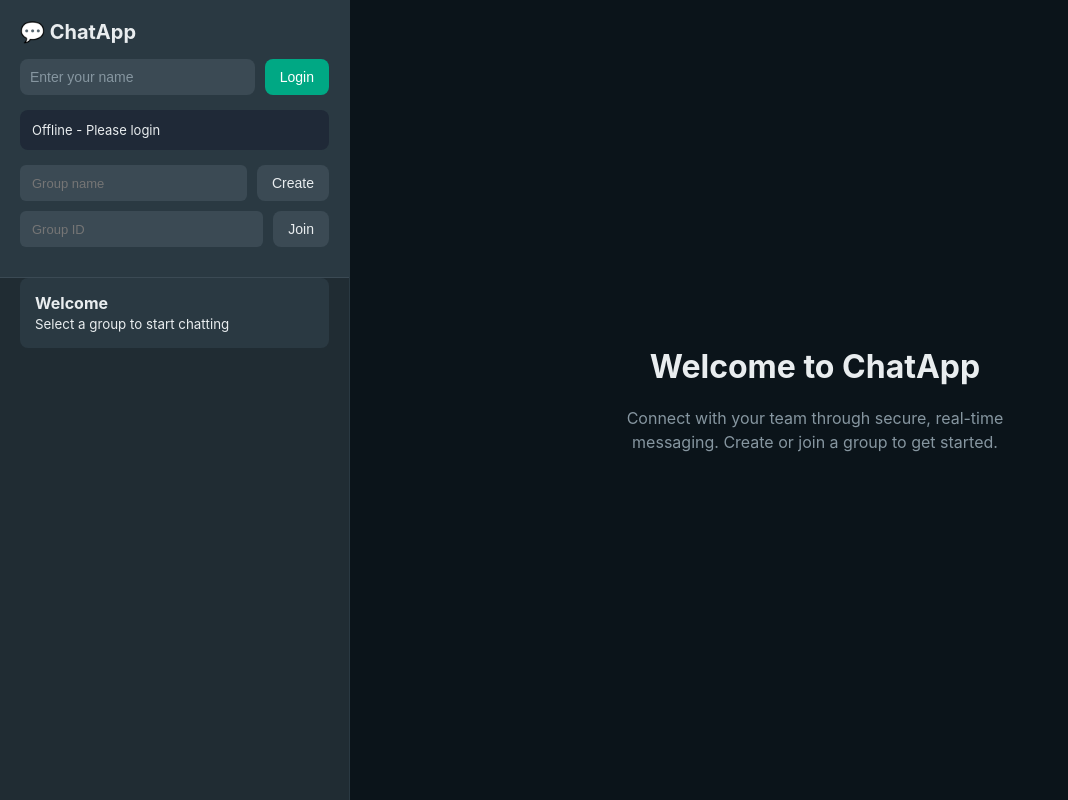
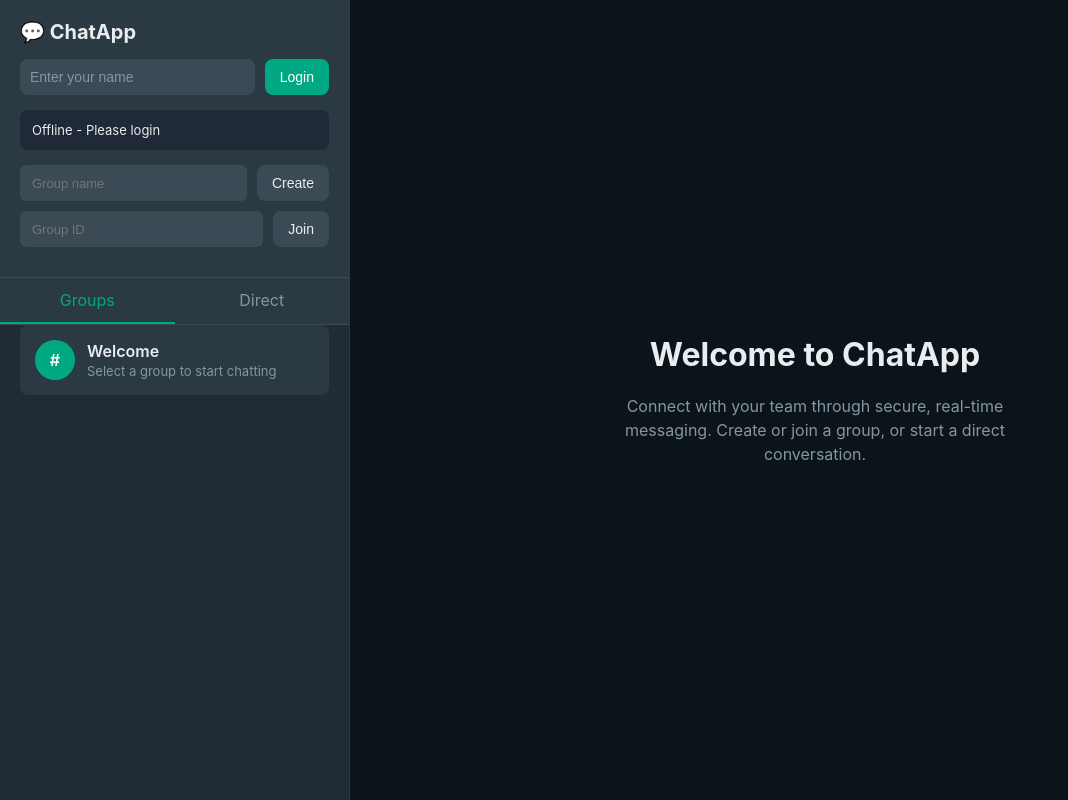
Before and after one commit to Zahir-Zahoor/vc, a Flask app: page / in a window 1280 px wide. Shown: the whole page, without its empty margins (0-1068 px from the left). Run offline with Flask 3, Linux system fonts and the light colour scheme; some libraries are stand-ins or nearby versions.

Commit message:
direct message works

```diff
--- a/microservices/api-gateway/app.py
+++ b/microservices/api-gateway/app.py
@@ -37,6 +37,26 @@ def join_group():
 def get_groups(user_id):
     response = requests.get(f'{GROUP_SERVICE}/get_groups/{user_id}')
     return jsonify(response.json())
+
+@app.route('/api/users')
+def get_users():
+    try:
+        response = requests.get(f'{SESSION_SERVICE}/users')
+        return jsonify(response.json())
+    except:
+        return jsonify([])
+
+@app.route('/api/direct_chat', methods=['POST'])
+def create_direct_chat():
+    data = request.json
+    user1 = data['user1']
+    user2 = data['user2']
+
+    # Create deterministic room ID for direct chat
+    users = sorted([user1, user2])
+    room_id = f"dm_{users[0]}_{users[1]}"
+
+    return jsonify({'room_id': room_id, 'type': 'direct'})
 
 @app.route('/api/messages/<room_id>')
 def get_messages(room_id):
--- a/microservices/api-gateway/templates/chat.html
+++ b/microservices/api-gateway/templates/chat.html
@@ -122,13 +122,38 @@
             color: #d1fae5;
         }
 
-        .groups-list {
+        .chat-tabs {
+            display: flex;
+            background: #2a3942;
+            border-bottom: 1px solid #3b4a54;
+        }
+
+        .tab {
+            flex: 1;
+            padding: 12px;
+            text-align: center;
+            cursor: pointer;
+            color: #8696a0;
+            border-bottom: 2px solid transparent;
+            transition: all 0.2s;
+        }
+
+        .tab.active {
+            color: #00a884;
+            border-bottom-color: #00a884;
+        }
+
+        .tab:hover {
+            background: #3b4a54;
+        }
+
+        .chat-list {
             flex: 1;
             overflow-y: auto;
             padding: 0 20px;
         }
 
-        .group-item {
+        .chat-item {
             background: #2a3942;
             padding: 15px;
             margin-bottom: 8px;
@@ -136,14 +161,52 @@
             cursor: pointer;
             transition: all 0.2s;
             color: #e9edef;
+            display: flex;
+            align-items: center;
+            gap: 12px;
         }
 
-        .group-item:hover {
+        .chat-item:hover {
             background: #3b4a54;
         }
 
-        .group-item.active {
+        .chat-item.active {
             background: #00a884;
+        }
+
+        .user-avatar {
+            width: 40px;
+            height: 40px;
+            border-radius: 50%;
+            background: #00a884;
+            display: flex;
+            align-items: center;
+            justify-content: center;
+            color: white;
+            font-weight: 600;
+            font-size: 16px;
+        }
+
+        .chat-info {
+            flex: 1;
+        }
+
+        .chat-name {
+            font-weight: 600;
+            margin-bottom: 2px;
+        }
+
+        .chat-preview {
+            font-size: 13px;
+            color: #8696a0;
+        }
+
+        .online-dot {
+            width: 8px;
+            height: 8px;
+            background: #00a884;
+            border-radius: 50%;
+            margin-left: auto;
         }
 
         .chat-area {
@@ -158,6 +221,9 @@
             padding: 20px;
             border-bottom: 1px solid #2a3942;
             color: #e9edef;
+            display: flex;
+            align-items: center;
+            gap: 15px;
         }
 
         .chat-header h3 {
@@ -335,23 +401,44 @@
                 </div>
             </div>
 
-            <div class="groups-list" id="groupsList">
-                <div class="group-item" onclick="selectGroup(null)">
-                    <strong>Welcome</strong><br>
-                    <small>Select a group to start chatting</small>
+            <div class="chat-tabs">
+                <div class="tab active" id="groupsTab" onclick="switchTab('groups')">Groups</div>
+                <div class="tab" id="directTab" onclick="switchTab('direct')">Direct</div>
+            </div>
+
+            <div class="chat-list" id="groupsList">
+                <div class="chat-item" onclick="selectChat(null, 'group')">
+                    <div class="user-avatar">#</div>
+                    <div class="chat-info">
+                        <div class="chat-name">Welcome</div>
+                        <div class="chat-preview">Select a group to start chatting</div>
+                    </div>
+                </div>
+            </div>
+
+            <div class="chat-list" id="directList" style="display: none;">
+                <div class="chat-item" onclick="selectChat(null, 'direct')">
+                    <div class="user-avatar">👤</div>
+                    <div class="chat-info">
+                        <div class="chat-name">Direct Messages</div>
+                        <div class="chat-preview">Select a user to start chatting</div>
+                    </div>
                 </div>
             </div>
         </div>
 
         <div class="chat-area">
             <div class="chat-header" id="chatHeader" style="display: none;">
-                <h3 id="chatTitle">Group Name</h3>
-                <div class="status-text" id="chatStatus">Click to view group info</div>
+                <div class="user-avatar" id="chatAvatar">#</div>
+                <div>
+                    <h3 id="chatTitle">Chat Name</h3>
+                    <div class="status-text" id="chatStatus">Status</div>
+                </div>
             </div>
 
             <div class="welcome-screen" id="welcomeScreen">
                 <h2>Welcome to ChatApp</h2>
-                <p>Connect with your team through secure, real-time messaging. Create or join a group to get started.</p>
+                <p>Connect with your team through secure, real-time messaging. Create or join a group, or start a direct conversation.</p>
             </div>
 
             <div class="messages-container" id="messages" style="display: none;"></div>
@@ -373,7 +460,9 @@
         const socket = io('http://localhost:5001');
         let currentUser = null;
         let currentRoom = null;
-        let currentGroupName = null;
+        let currentChatName = null;
+        let currentChatType = null;
+        let activeTab = 'groups';
 
         socket.on('connect', () => {
             updateConnectionStatus(true);
@@ -401,6 +490,21 @@
                 indicator.style.display = 'none';
                 statusText.textContent = currentUser ? 'Connecting...' : 'Offline - Please login';
                 document.getElementById('status').classList.remove('online');
+            }
+        }
+
+        function switchTab(tab) {
+            activeTab = tab;
+            document.querySelectorAll('.tab').forEach(t => t.classList.remove('active'));
+            document.getElementById(tab + 'Tab').classList.add('active');
+
+            document.getElementById('groupsList').style.display = tab === 'groups' ? 'block' : 'none';
+            document.getElementById('directList').style.display = tab === 'direct' ? 'block' : 'none';
+
+            if (tab === 'direct') {
+                loadUsers();
+            } else {
+                loadUserGroups();
             }
         }
 
@@ -484,52 +588,101 @@
                 groupsList.innerHTML = '';
 
                 groups.forEach(group => {
-                    const groupItem = document.createElement('div');
-                    groupItem.className = 'group-item';
-                    groupItem.onclick = () => selectGroup(group.id, group.name);
-                    groupItem.innerHTML = `
-                        <strong>${group.name}</strong><br>
-                        <small>Group ID: ${group.id}</small>
+                    const chatItem = document.createElement('div');
+                    chatItem.className = 'chat-item';
+                    chatItem.onclick = () => selectChat(group.id, 'group', group.name);
+                    chatItem.innerHTML = `
+                        <div class="user-avatar">#</div>
+                        <div class="chat-info">
+                            <div class="chat-name">${group.name}</div>
+                            <div class="chat-preview">Group ID: ${group.id}</div>
+                        </div>
                     `;
-                    groupsList.appendChild(groupItem);
+                    groupsList.appendChild(chatItem);
                 });
             } catch (error) {
                 console.error('Load groups failed:', error);
             }
         }
 
-        async function selectGroup(groupId, groupName) {
-            if (!groupId) {
+        async function loadUsers() {
+            if (!currentUser) return;
+
+            try {
+                const response = await fetch('/api/users');
+                const users = await response.json();
+
+                const directList = document.getElementById('directList');
+                directList.innerHTML = '';
+
+                users.filter(user => user.user_id !== currentUser).forEach(user => {
+                    const chatItem = document.createElement('div');
+                    chatItem.className = 'chat-item';
+                    chatItem.onclick = () => startDirectChat(user.user_id);
+                    chatItem.innerHTML = `
+                        <div class="user-avatar">${user.user_id[0].toUpperCase()}</div>
+                        <div class="chat-info">
+                            <div class="chat-name">${user.user_id}</div>
+                            <div class="chat-preview">${user.status}</div>
+                        </div>
+                        ${user.status === 'online' ? '<div class="online-dot"></div>' : ''}
+                    `;
+                    directList.appendChild(chatItem);
+                });
+            } catch (error) {
+                console.error('Load users failed:', error);
+            }
+        }
+
+        async function startDirectChat(otherUser) {
+            try {
+                const response = await fetch('/api/direct_chat', {
+                    method: 'POST',
+                    headers: {'Content-Type': 'application/json'},
+                    body: JSON.stringify({user1: currentUser, user2: otherUser})
+                });
+
+                const data = await response.json();
+                selectChat(data.room_id, 'direct', otherUser);
+            } catch (error) {
+                console.error('Start direct chat failed:', error);
+            }
+        }
+
+        async function selectChat(chatId, type, name) {
+            if (!chatId) {
                 showWelcomeScreen();
                 return;
             }
 
-            currentRoom = groupId;
-            currentGroupName = groupName;
+            currentRoom = chatId;
+            currentChatName = name;
+            currentChatType = type;
 
             // Update UI
             document.getElementById('welcomeScreen').style.display = 'none';
-            document.getElementById('chatHeader').style.display = 'block';
+            document.getElementById('chatHeader').style.display = 'flex';
             document.getElementById('messages').style.display = 'block';
             document.getElementById('inputArea').style.display = 'block';
 
-            document.getElementById('chatTitle').textContent = groupName;
-            document.getElementById('chatStatus').textContent = `Group ID: ${groupId}`;
+            document.getElementById('chatTitle').textContent = name;
+            document.getElementById('chatAvatar').textContent = type === 'group' ? '#' : name[0].toUpperCase();
+            document.getElementById('chatStatus').textContent = type === 'group' ? `Group ID: ${chatId}` : 'Direct Message';
 
             // Clear messages
             document.getElementById('messages').innerHTML = '';
 
             // Load message history
-            await loadMessageHistory(groupId);
+            await loadMessageHistory(chatId);
 
             // Join room
-            socket.emit('join_room', {room_id: groupId, user_id: currentUser});
+            socket.emit('join_room', {room_id: chatId, user_id: currentUser});
 
-            // Update active group
-            document.querySelectorAll('.group-item').forEach(item => {
+            // Update active chat
+            document.querySelectorAll('.chat-item').forEach(item => {
                 item.classList.remove('active');
             });
-            event.target.classList.add('active');
+            event.target.closest('.chat-item').classList.add('active');
         }
 
         async function loadMessageHistory(roomId) {
@@ -598,7 +751,7 @@
 
             messageDiv.innerHTML = `
                 <div class="message-bubble">
-                    ${!isOwn ? `<div class="message-sender">${sender}</div>` : ''}
+                    ${!isOwn && currentChatType === 'group' ? `<div class="message-sender">${sender}</div>` : ''}
                     <div class="message-text">${message}</div>
                     <div class="message-info">${time}</div>
                 </div>
```
Also changed, not shown: microservices/session-service/app.py (+11 -0 lines), microservices/test_direct_messages.py (added, +82 -0 lines).
